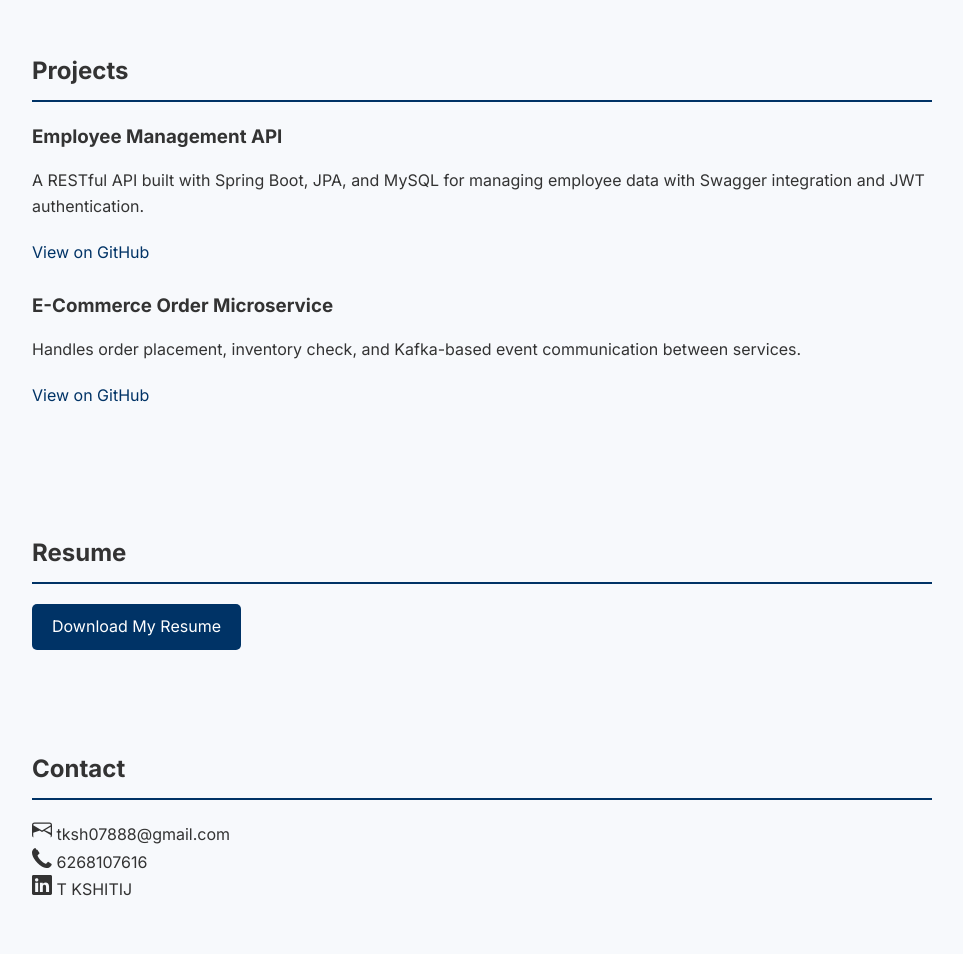
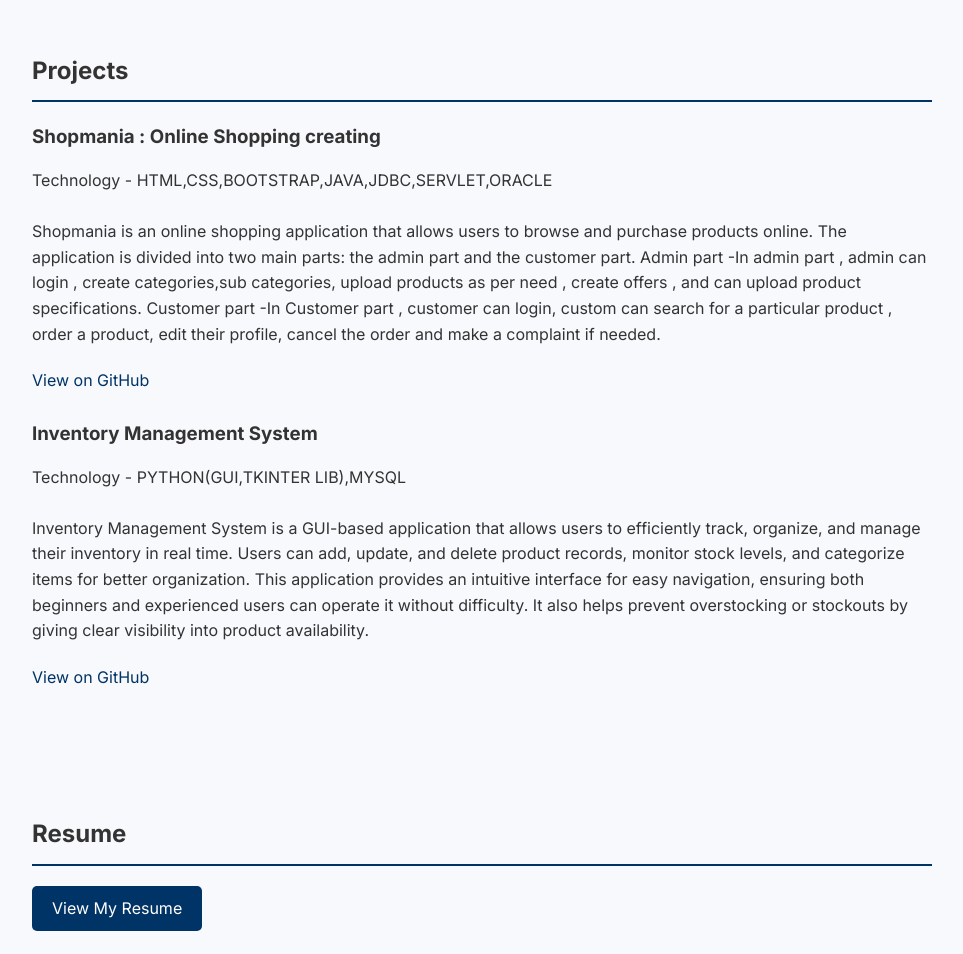
Before and after one commit to JavaWithKshitij/kshitij-portfolio, a plain HTML site: page index.html in a window 1280 px wide. Shown: the part 920-1874 px from the top of the page, without its empty margins (158-1121 px from the left). Drawn offline with Linux system fonts and the light colour scheme.

Commit message:
Refactor project descriptions and improve HTML structure for better readability

```diff
--- a/index.html
+++ b/index.html
@@ -1,18 +1,26 @@
 <!DOCTYPE html>
 <html lang="en">
+
 <head>
   <meta charset="UTF-8" />
-  <meta name="viewport" content="width=device-width, initial-scale=1.0"/>
+  <meta name="viewport" content="width=device-width, initial-scale=1.0" />
   <title>Your Name | Java Backend Developer</title>
   <link rel="stylesheet" href="./assets/style.css" />
   <link rel="preconnect" href="https://fonts.googleapis.com">
   <link href="https://fonts.googleapis.com/css2?family=Inter:wght@400;600;700&display=swap" rel="stylesheet">
 </head>
+<script>
+  document.getElementById('resumeLink').addEventListener('click', function (event) {
+    event.preventDefault(); // Stop default navigation
+    window.open(this.href, '_blank'); // Open resume in new tab
+  });
+</script>
+
 <body>
 
   <header class="header">
     <div class="container">
-    <img src="./assets/IMG_20250119_125617_506.png" alt="T Kshitij" class="profile-pic">
+      <img src="./assets/IMG_20250119_125617_506.png" alt="T Kshitij" class="profile-pic">
       <h1>T KSHITIJ</h1>
       <p>Java Developer | Spring Boot | Microservices | REST API</p>
     </div>
@@ -22,9 +30,17 @@
     <div class="container">
       <h2>About Me</h2>
       <p>
-        As a dedicated and aspiring software developer in Java, I am passionate about creating clean, efficient, and elegant solutions to real-world problems. My journey in the world of programming has been marked by curiosity, a thirst for knowledge, and a relentless pursuit of excellency.
-In my brief but intensive experience as a Java developer, I've had the privilege of working on a range of small to mid-sized projects, which have provided me with hands-on experience in coding, debugging, and collaborating with a team. I've learned the importance of writing clean and maintainable code, and I continue to seek opportunities to improve my skills and contribute to the success of my projects.
-My career aspirations include becoming a well-rounded software developer and proficient in Java. I am eager to work on more complex projects, learn from experienced professionals, and contribute to innovative software solutions that make a difference in the world. I am committed to staying current with the latest industry trends and technologies, and I'm open to challenges that allow me to stretch my abilities.
+        As a dedicated and aspiring software developer in Java, I am passionate about creating clean, efficient, and
+        elegant solutions to real-world problems. My journey in the world of programming has been marked by curiosity, a
+        thirst for knowledge, and a relentless pursuit of excellency.
+        In my brief but intensive experience as a Java developer, I've had the privilege of working on a range of small
+        to mid-sized projects, which have provided me with hands-on experience in coding, debugging, and collaborating
+        with a team. I've learned the importance of writing clean and maintainable code, and I continue to seek
+        opportunities to improve my skills and contribute to the success of my projects.
+        My career aspirations include becoming a well-rounded software developer and proficient in Java. I am eager to
+        work on more complex projects, learn from experienced professionals, and contribute to innovative software
+        solutions that make a difference in the world. I am committed to staying current with the latest industry trends
+        and technologies, and I'm open to challenges that allow me to stretch my abilities.
       </p>
     </div>
   </section>
@@ -34,14 +50,31 @@ My career aspirations include becoming a well-rounded software developer and pro
       <h2>Projects</h2>
 
       <div class="project">
-        <h3>Employee Management API</h3>
-        <p>A RESTful API built with Spring Boot, JPA, and MySQL for managing employee data with Swagger integration and JWT authentication.</p>
+        <h3>Shopmania : Online Shopping creating</h3>
+        <p>Technology - HTML,CSS,BOOTSTRAP,JAVA,JDBC,SERVLET,ORACLE
+          <br><br>
+          Shopmania is an online shopping application that allows users to browse and purchase products online. The
+          application is divided into two main parts: the admin part
+          and the customer part.
+          Admin part -In admin part , admin can login , create categories,sub categories, upload products as per need ,
+          create offers , and can upload product specifications.
+          Customer part -In Customer part , customer can login, custom can search for a particular product , order a
+          product, edit their profile, cancel the order and make a complaint if needed.
+        </p>
         <a href="https://github.com/yourusername/employee-management-api" target="_blank">View on GitHub</a>
       </div>
 
       <div class="project">
-        <h3>E-Commerce Order Microservice</h3>
-        <p>Handles order placement, inventory check, and Kafka-based event communication between services.</p>
+        <h3>Inventory Management System</h3>
+        <p>Technology - PYTHON(GUI,TKINTER LIB),MYSQL
+          <br><br>
+          Inventory Management System is a GUI-based application that allows users to efficiently track, organize, and
+          manage their inventory in real time. Users can add, update, and delete product records, monitor stock levels,
+          and categorize items for better organization. This application provides an intuitive interface for easy
+          navigation,
+          ensuring both beginners and experienced users can operate it without difficulty. It also helps prevent
+          overstocking or stockouts by giving clear visibility into product availability.
+        </p>
         <a href="https://github.com/yourusername/order-service" target="_blank">View on GitHub</a>
       </div>
 
@@ -51,33 +84,41 @@ My career aspirations include becoming a well-rounded software developer and pro
   <section class="resume section">
     <div class="container">
       <h2>Resume</h2>
-      <a href="assets/resume.pdf" download class="button">Download My Resume</a>
+      <a href="assets/resume.pdf" target="_blank" id="resumeLink" class="button">View My Resume</a>
     </div>
   </section>
 
   <section class="contact section">
     <div class="container">
       <h2>Contact</h2>
-      <svg xmlns="http://www.w3.org/2000/svg" width="20" height="20" fill="currentColor" class="bi bi-envelope text-gray-500" viewBox="0 0 16 16">
-                <path d="M0 4a2 2 0 0 1 2-2h12a2 2 0 0 1 2 2v8a2 2 0 0 1-2 2H2a2 2 0 0 1-2-2zm2-1a1 1 0 0 0-1 1v.217l7 4.2 7-4.2V4a1 1 0 0 0-1-1zm13 2.383-4.708 2.825L15 10.279zm-.064 6.643-5.385-3.235L8 9.589l-1.651-.99a.5.5 0 0 0-.585.004L1 10.279v2.721a1 1 0 0 0 1 1h12a1 1 0 0 0 1-1z"></path>
-              </svg>
+      <svg xmlns="http://www.w3.org/2000/svg" width="20" height="20" fill="currentColor"
+        class="bi bi-envelope text-gray-500" viewBox="0 0 16 16">
+        <path
+          d="M0 4a2 2 0 0 1 2-2h12a2 2 0 0 1 2 2v8a2 2 0 0 1-2 2H2a2 2 0 0 1-2-2zm2-1a1 1 0 0 0-1 1v.217l7 4.2 7-4.2V4a1 1 0 0 0-1-1zm13 2.383-4.708 2.825L15 10.279zm-.064 6.643-5.385-3.235L8 9.589l-1.651-.99a.5.5 0 0 0-.585.004L1 10.279v2.721a1 1 0 0 0 1 1h12a1 1 0 0 0 1-1z">
+        </path>
+      </svg>
       <a href="mailto:tksh07888@gmail.com" style="text-decoration: none ; color:#333;">tksh07888@gmail.com</a>
       <br>
-      <svg xmlns="http://www.w3.org/2000/svg" width="20" height="20" fill="currentColor" class="bi bi-telephone text-gray-500" viewBox="0 0 16 16">
-                <path d="M3.654 1.328a.678.678 0 0 1 .168-.011c.24 0 .465.117.605.325l1.453 2.174a.678.678 0 0 1-.125.87l-1.05.879a.678.678 0 0 0-.154.74c.448 1.222 1.29 2.468 2.516 3.695 1.227 1.226 2.473 2.068 3.695 2.516a.678.678 0 0 0 .74-.154l.879-1.05a.678.678 0 0 1 .87-.125l2.174 1.453a.678.678 0 0 1 .325.605c-.003.057-.015.113-.034.168-.354.986-1.23 1.847-2.336 2.336a3.75 3.75 0 0 1-1.408.287c-2.424 0-5.05-1.423-7.586-3.96C1.423 8.704 0 6.078 0 3.654a3.75 3.75 0 0 1 .287-1.408c.49-1.106 1.35-1.982 2.336-2.336z"></path>
-              </svg>
+      <svg xmlns="http://www.w3.org/2000/svg" width="20" height="20" fill="currentColor"
+        class="bi bi-telephone text-gray-500" viewBox="0 0 16 16">
+        <path
+          d="M3.654 1.328a.678.678 0 0 1 .168-.011c.24 0 .465.117.605.325l1.453 2.174a.678.678 0 0 1-.125.87l-1.05.879a.678.678 0 0 0-.154.74c.448 1.222 1.29 2.468 2.516 3.695 1.227 1.226 2.473 2.068 3.695 2.516a.678.678 0 0 0 .74-.154l.879-1.05a.678.678 0 0 1 .87-.125l2.174 1.453a.678.678 0 0 1 .325.605c-.003.057-.015.113-.034.168-.354.986-1.23 1.847-2.336 2.336a3.75 3.75 0 0 1-1.408.287c-2.424 0-5.05-1.423-7.586-3.96C1.423 8.704 0 6.078 0 3.654a3.75 3.75 0 0 1 .287-1.408c.49-1.106 1.35-1.982 2.336-2.336z">
+        </path>
+      </svg>
       <a href="tel:6268107616" style="text-decoration: none; color: inherit;">6268107616</a>
       <br>
-      <svg xmlns="http://www.w3.org/2000/svg" width="20" height="20" fill="currentColor" class="bi bi-linkedin text-primary" viewBox="0 0 16 16">
-                <path d="M0 1.146C0 .513.526 0 1.175 0h13.65C15.474 0 16 .513 16 1.146v13.708c0 .633-.526
+      <svg xmlns="http://www.w3.org/2000/svg" width="20" height="20" fill="currentColor"
+        class="bi bi-linkedin text-primary" viewBox="0 0 16 16">
+        <path d="M0 1.146C0 .513.526 0 1.175 0h13.65C15.474 0 16 .513 16 1.146v13.708c0 .633-.526
              1.146-1.175 1.146H1.175C.526 16 0 15.487 0 14.854V1.146zM4.943 13.5V6.169H2.542V13.5h2.401zm-1.2-8.329c.837
              0 1.358-.554 1.358-1.248-.015-.709-.521-1.248-1.342-1.248-.822 0-1.359.539-1.359
              1.248 0 .694.521 1.248 1.327 1.248h.016zm4.908
              8.329V9.359c0-.221.016-.442.081-.6.178-.441.584-.898 1.264-.898.893
              0 1.25.678 1.25 1.672V13.5h2.401V9.284c0-2.27-1.211-3.324-2.826-3.324-1.301
              0-1.872.72-2.194 1.225h.016v-1.05H6.35c.03.678 0 7.365 0 7.365h2.401z"></path>
-              </svg>
-      <a href="https://www.linkedin.com/in/t-kshitij-7614591b2/" target="_blank" style="text-decoration: none ; color:#333;">T KSHITIJ</a>
+      </svg>
+      <a href="https://www.linkedin.com/in/t-kshitij-7614591b2/" target="_blank"
+        style="text-decoration: none ; color:#333;">T KSHITIJ</a>
     </div>
   </section>
 
@@ -88,4 +129,5 @@ My career aspirations include becoming a well-rounded software developer and pro
   </footer>
 
 </body>
+
 </html>
```
